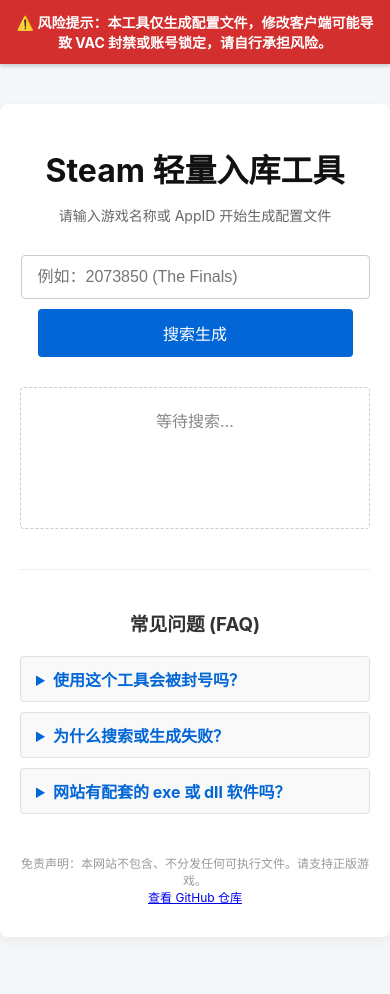
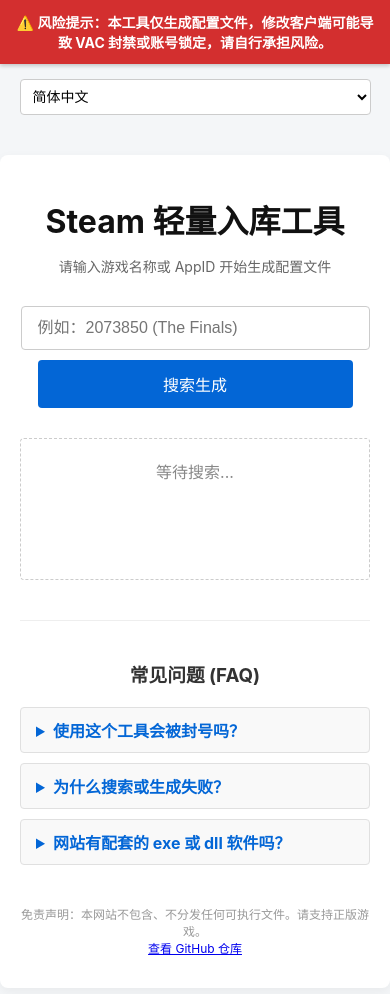
Before and after one commit to leoreoroblox/steam-config-guide, a plain HTML site: page index.html in a window 390 px wide. Drawn offline with Linux system fonts and the light colour scheme.

Commit message:
Update index.html

```diff
--- a/index.html
+++ b/index.html
@@ -123,6 +123,28 @@
             color: #555;
             line-height: 1.5;
         }
+           /* 语言切换器样式 */
+        .lang-switcher {
+            position: absolute;
+            top: 60px;
+            right: 20px;
+            padding: 8px;
+            border-radius: 4px;
+            border: 1px solid #ccc;
+            background-color: white;
+            cursor: pointer;
+            font-size: 14px;
+            z-index: 1000;
+            outline: none;
+        }
+        @media (max-width: 600px) {
+            .lang-switcher {
+                position: static;
+                display: block;
+                margin: 15px auto 0;
+                width: 90%;
+            }
+        }
     </style>
 </head>
 <body>
@@ -132,7 +154,16 @@
         ⚠️ 风险提示：本工具仅生成配置文件，修改客户端可能导致 VAC 封禁或账号锁定，请自行承担风险。
     </div>
 
+    <!-- 多语言切换下拉框 (放到横幅的下面) -->
+    <select id="langSwitcher" class="lang-switcher" onchange="changeLanguage(this.value)">
+        <option value="zh-CN">简体中文</option>
+        <option value="zh-TW">繁體中文 (台灣)</option>
+        <option value="zh-HK">繁體中文 (香港)</option>
+        <option value="en">English</option>
+    </select>
+
     <div class="container">
+        <!-- 下面的内容保持不变... -->
         <h1>Steam 轻量入库工具</h1>
         <p class="subtitle">请输入游戏名称或 AppID 开始生成配置文件</p>
 
```
